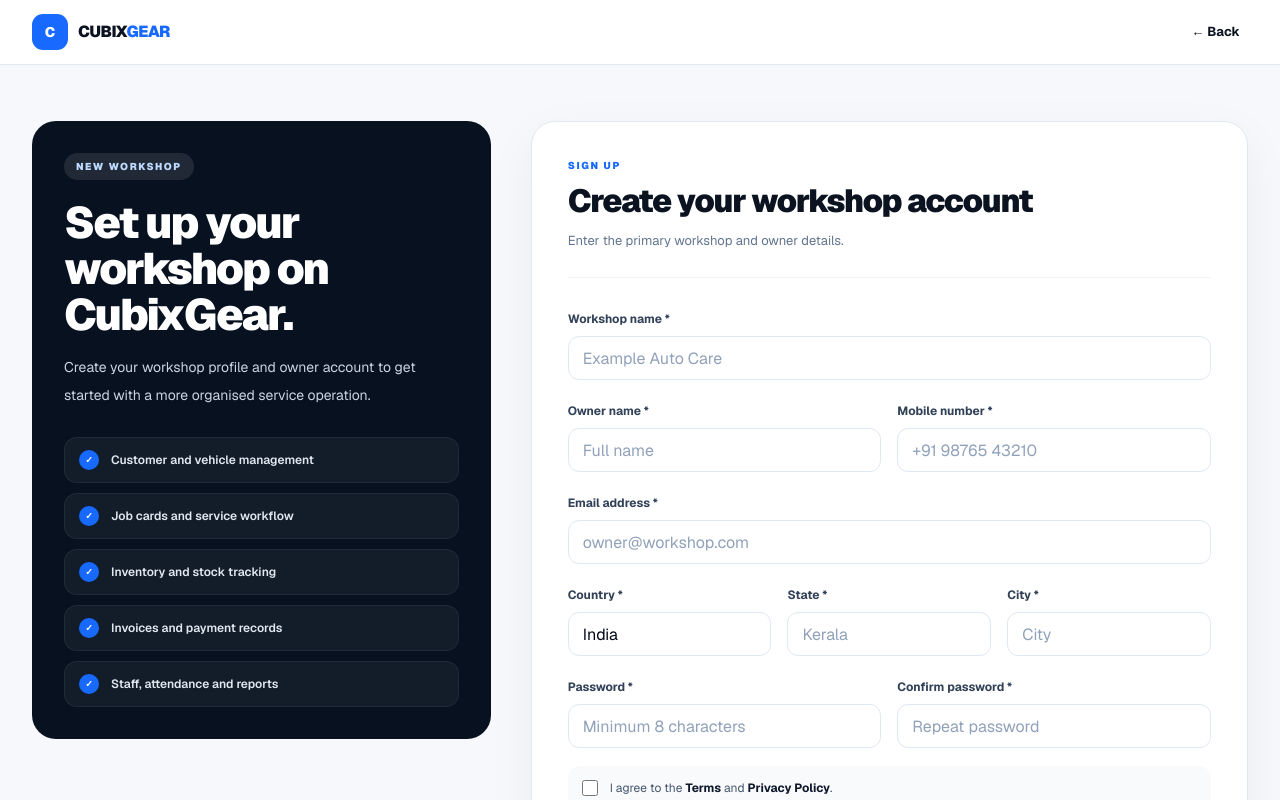
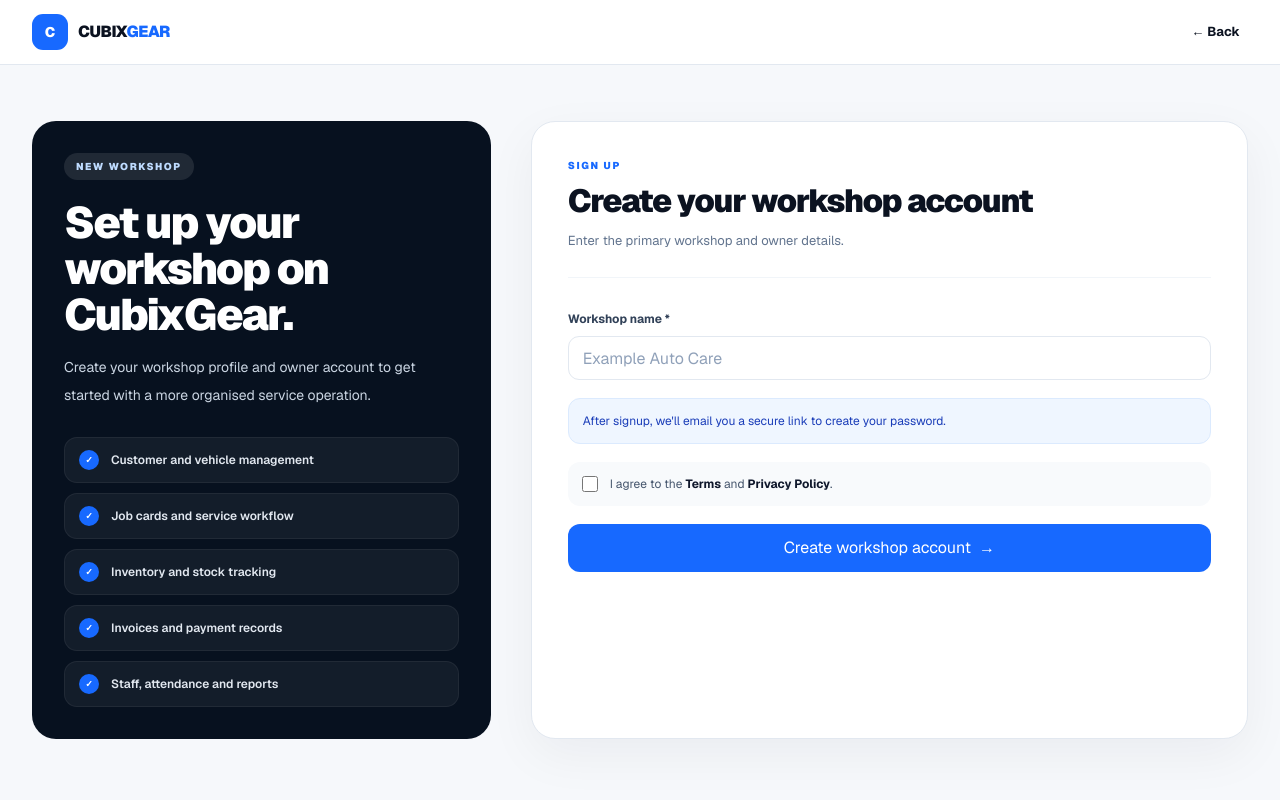
Before and after one commit to amnas-cubixmet/cubegears-public-website, a Next.js app: page /signup in a window 1280 px wide. Shown: the top 800 px of the page. Built offline with nearby package versions, Linux system fonts and the light colour scheme.

Commit message:
Make signup email-first and move password setup to email link

```diff
--- a/app/signup/signup-form.tsx
+++ b/app/signup/signup-form.tsx
@@ -12,8 +12,6 @@
   country: string;
   state: string;
   city: string;
-  password: string;
-  confirmPassword: string;
   terms: boolean;
 };
 
@@ -25,8 +23,6 @@
   country: "India",
   state: "",
   city: "",
-  password: "",
-  confirmPassword: "",
   terms: false,
 };
 
@@ -49,16 +45,6 @@
     event.preventDefault();
     setError("");
 
-    if (form.password.length < 8) {
-      setError("Password must contain at least 8 characters.");
-      return;
-    }
-
-    if (form.password !== form.confirmPassword) {
-      setError("Passwords do not match.");
-      return;
-    }
-
     if (!form.terms) {
       setError("Please accept the Terms and Privacy Policy.");
       return;
@@ -75,7 +61,6 @@
         country: form.country.trim(),
         state: form.state.trim(),
         city: form.city.trim(),
-        password: form.password,
       });
 
       router.push("/signup/success");
@@ -103,132 +88,8 @@
         />
       </div>
 
-      <div className="grid gap-4 sm:grid-cols-2">
-        <div>
-          <label className={labelClass} htmlFor="ownerName">
-            Owner name *
-          </label>
-          <input
-            id="ownerName"
-            className={fieldClass}
-            placeholder="Full name"
-            autoComplete="name"
-            value={form.ownerName}
-            onChange={(e) => setField("ownerName", e.target.value)}
-            required
-          />
-        </div>
-        <div>
-          <label className={labelClass} htmlFor="mobile">
-            Mobile number *
-          </label>
-          <input
-            id="mobile"
-            className={fieldClass}
-            placeholder="+91 98765 43210"
-            type="tel"
-            inputMode="tel"
-            autoComplete="tel"
-            value={form.mobile}
-            onChange={(e) => setField("mobile", e.target.value)}
-            required
-          />
-        </div>
-      </div>
-
-      <div>
-        <label className={labelClass} htmlFor="email">
-          Email address *
-        </label>
-        <input
-          id="email"
-          className={fieldClass}
-          placeholder="owner@workshop.com"
-          type="email"
-          autoComplete="email"
-          value={form.email}
-          onChange={(e) => setField("email", e.target.value)}
-          required
-        />
-      </div>
-
-      <div className="grid gap-4 sm:grid-cols-3">
-        <div>
-          <label className={labelClass} htmlFor="country">
-            Country *
-          </label>
-          <input
-            id="country"
-            className={fieldClass}
-            autoComplete="country-name"
-            value={form.country}
-            onChange={(e) => setField("country", e.target.value)}
-            required
-          />
-        </div>
-        <div>
-          <label className={labelClass} htmlFor="state">
-            State *
-          </label>
-          <input
-            id="state"
-            className={fieldClass}
-            placeholder="Kerala"
-            autoComplete="address-level1"
-            value={form.state}
-            onChange={(e) => setField("state", e.target.value)}
-            required
-          />
-        </div>
-        <div>
-          <label className={labelClass} htmlFor="city">
-            City *
-          </label>
-          <input
-            id="city"
-            className={fieldClass}
-            placeholder="City"
-            autoComplete="address-level2"
-            value={form.city}
-            onChange={(e) => setField("city", e.target.value)}
-            required
-          />
-        </div>
-      </div>
-
-      <div className="grid gap-4 sm:grid-cols-2">
-        <div>
-          <label className={labelClass} htmlFor="password">
-            Password *
-          </label>
-          <input
-            id="password"
-            className={fieldClass}
-            placeholder="Minimum 8 characters"
-            type="password"
-            autoComplete="new-password"
-            value={form.password}
-            onChange={(e) => setField("password", e.target.value)}
-            required
-            minLength={8}
-          />
-        </div>
-        <div>
-          <label className={labelClass} htmlFor="confirmPassword">
-            Confirm password *
-          </label>
-          <input
-            id="confirmPassword"
-            className={fieldClass}
-            placeholder="Repeat password"
-            type="password"
-            autoComplete="new-password"
-            value={form.confirmPassword}
-            onChange={(e) => setField("confirmPassword", e.target.value)}
-            required
-            minLength={8}
-          />
-        </div>
+      <div className="rounded-[12px] border border-blue-100 bg-blue-50 px-3.5 py-3 text-[12px] leading-5 text-blue-800">
+        After signup, we&apos;ll email you a secure link to create your password.
       </div>
 
       <label className="flex cursor-pointer items-start gap-3 rounded-[12px] bg-slate-50 px-3.5 py-3 text-[12px] leading-5 text-slate-600">
```
